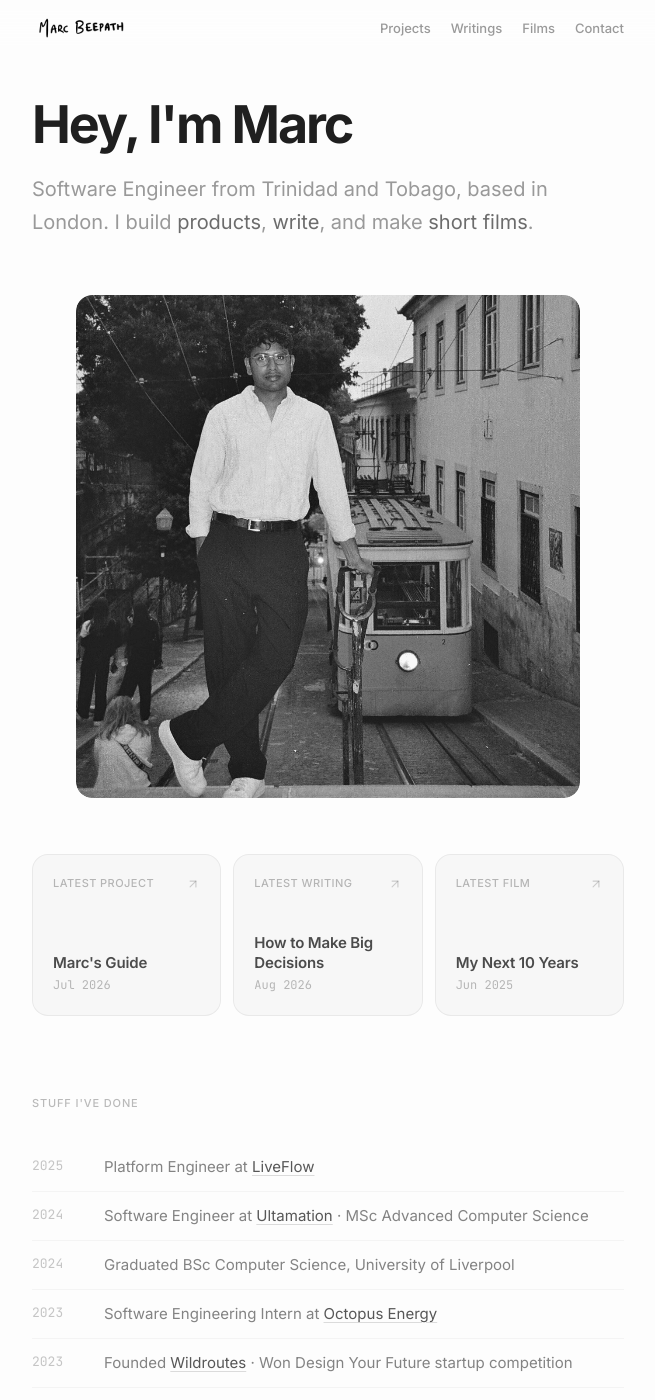
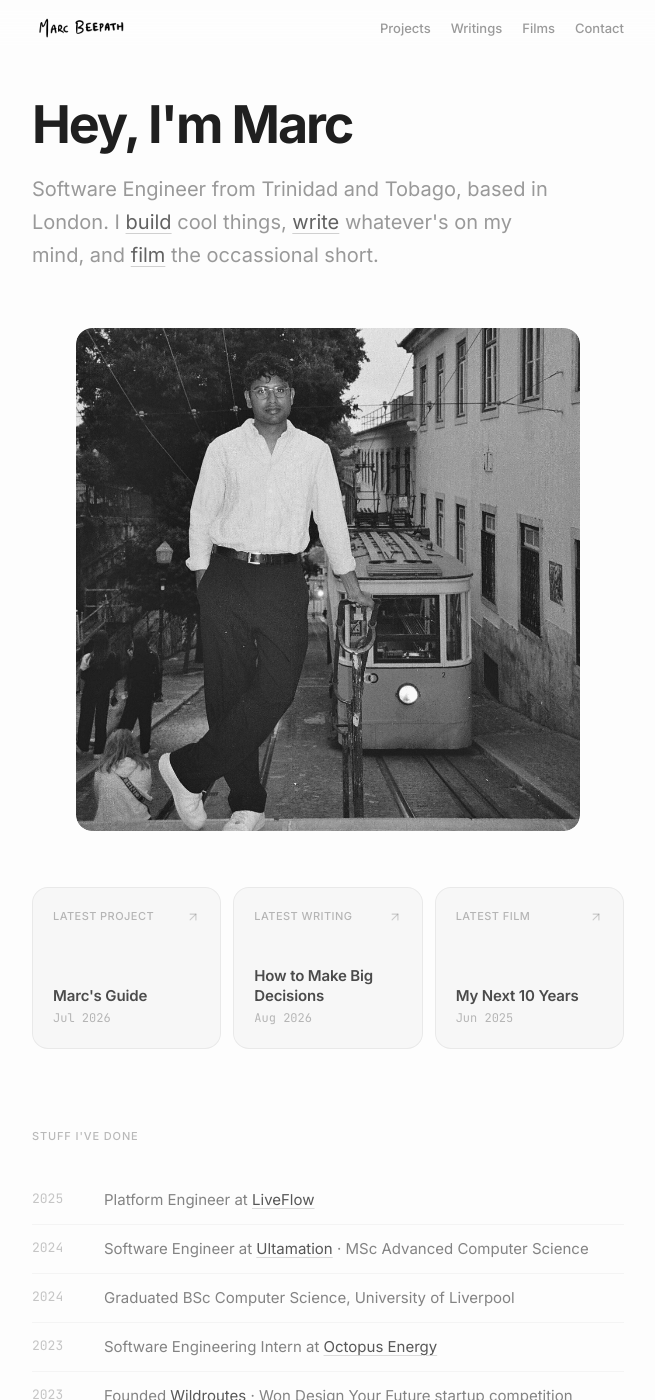
Before and after one commit to marcbeep/website, a Jekyll site: the page built from index.md, in a window 1280 px wide and 1400 px high. Shown: the whole window, without its empty margins (312-967 px from the left). Built offline with Jekyll 4.4.1, drawn with Linux system fonts in a browser that asks for light colours.

Commit message:
style: polish site copy and link treatments (#9)

```diff
--- a/_includes/scripts.html
+++ b/_includes/scripts.html
@@ -5,7 +5,7 @@
     <div class="footer-newsletter">
       <p class="footer-pitch">Get my latest writings in your inbox if you're into that kind of thing.</p>
       <a href="https://marcbeep.substack.com/subscribe" class="footer-join">
-        LFG!
+        Let's Go!
         <svg width="12" height="12" viewBox="0 0 24 24" fill="none" stroke="currentColor" stroke-width="2.5" stroke-linecap="round" stroke-linejoin="round"><line x1="5" y1="12" x2="19" y2="12"/><polyline points="12 5 19 12 12 19"/></svg>
       </a>
     </div>
--- a/_sass/_home.scss
+++ b/_sass/_home.scss
@@ -37,11 +37,16 @@
     }
 
     a {
-      color: rgb(var(--fg) / 0.65);
-      transition: color 0.2s ease;
+      color: rgb(var(--fg) / 0.7);
+      text-decoration: underline;
+      text-decoration-color: rgb(var(--fg) / 0.2);
+      text-decoration-thickness: 1px;
+      text-underline-offset: 0.2em;
+      transition: color 0.2s ease, text-decoration-color 0.2s ease;
 
       &:hover {
         color: var(--color-dark);
+        text-decoration-color: rgb(var(--fg) / 0.6);
       }
     }
   }
--- a/_sass/_writings.scss
+++ b/_sass/_writings.scss
@@ -89,3 +89,19 @@
   line-height: 1.6;
   margin: 1rem 0 0 0;
 }
+
+.writing-content pre {
+  margin: 1.5rem 0;
+  padding: 1rem 1.25rem;
+  overflow-x: auto;
+  background: rgb(var(--fg) / 0.03);
+  border: 1px solid rgb(var(--fg) / 0.06);
+  border-radius: 0.5rem;
+  white-space: pre;
+
+  code {
+    font-family: var(--font-mono);
+    font-size: 0.875rem;
+    line-height: 1.6;
+  }
+}
--- a/index.md
+++ b/index.md
@@ -7,7 +7,7 @@ title: Home
 
 <div class="home-hero animate-in">
   <h1>Hey, I'm Marc</h1>
-  <p class="home-intro">Software Engineer from Trinidad and Tobago, based in London. I build <a href="/projects">products</a>, <a href="/writings">write</a>, and make <a href="/films">short films</a>.</p>
+  <p class="home-intro">Software Engineer from Trinidad and Tobago, based in London. I <a href="/projects">build</a> cool things, <a href="/writings">write</a> whatever's on my mind, and <a href="/films">film</a> the occassional short.</p>
 </div>
 
 <figure class="home-photo animate-in" style="--delay: 80ms;">
```
